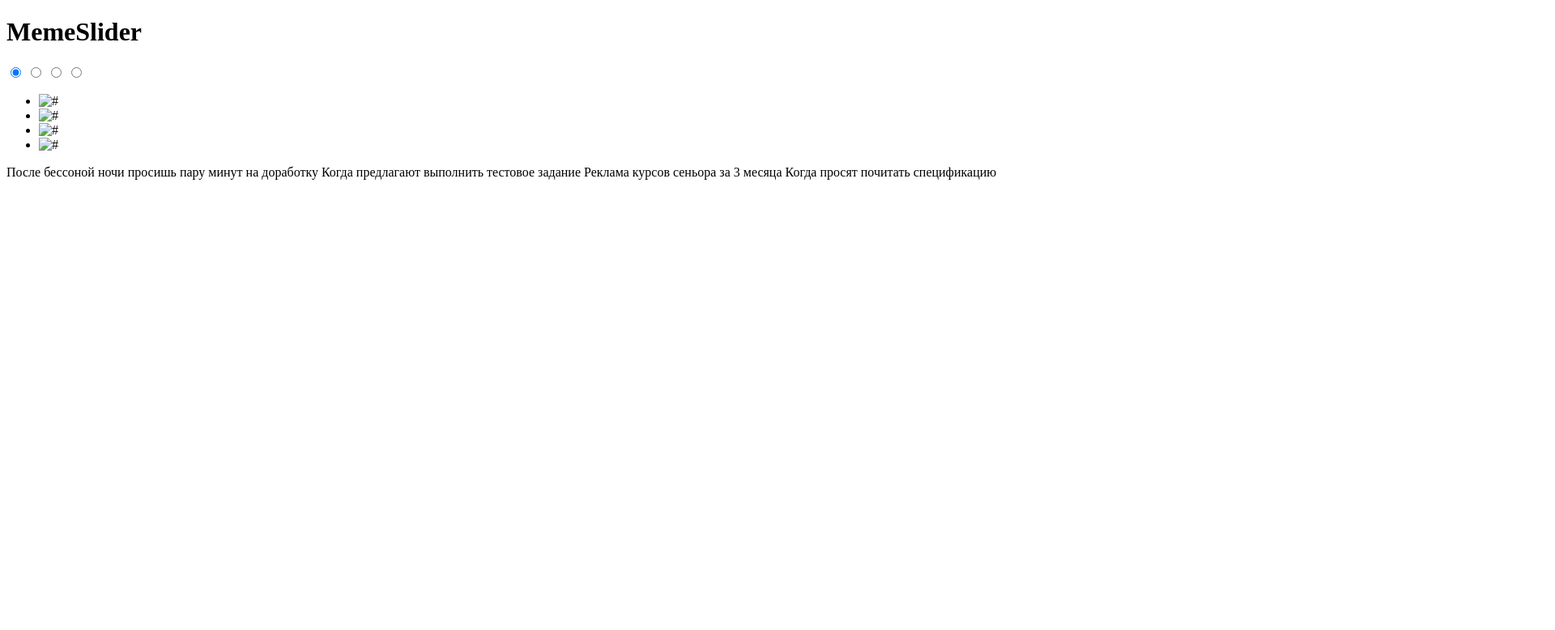
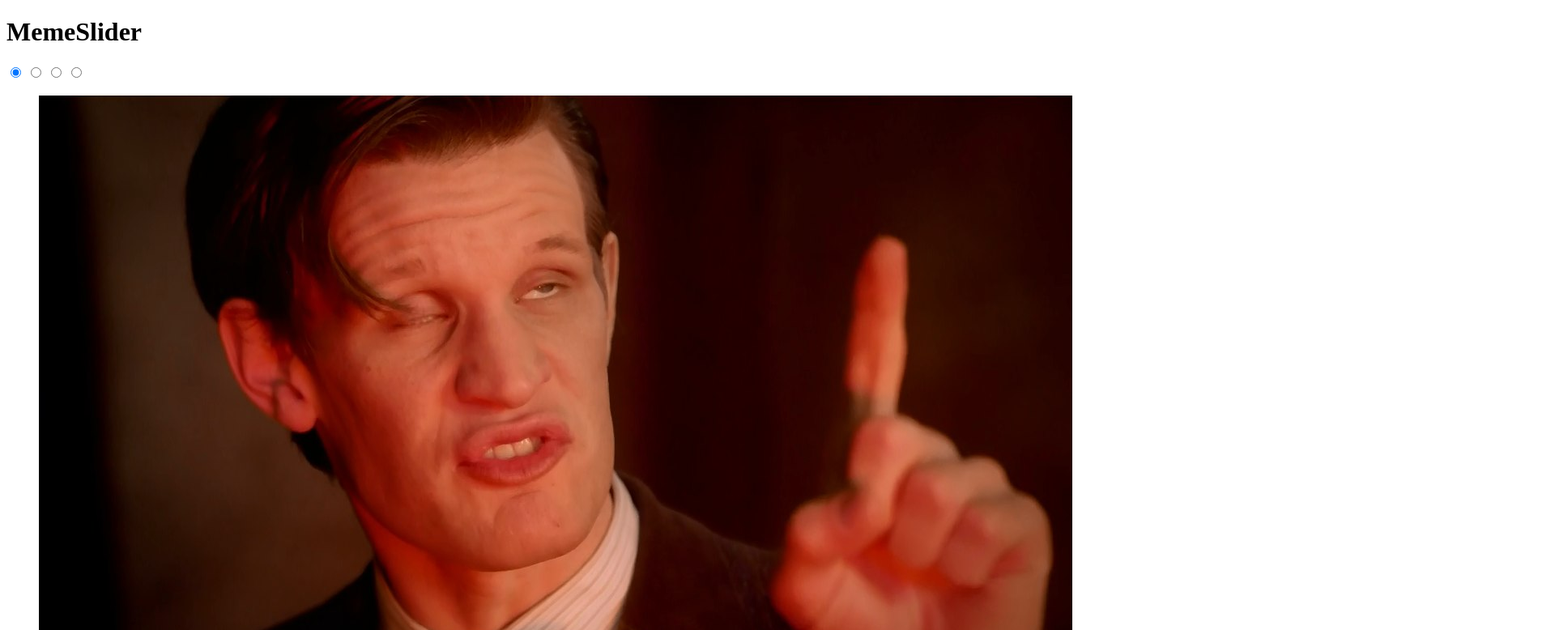
Before and after one commit to IvanK9/cssMemeSlider-old-, a plain HTML site: page cssMemeSlider/index.html in a window 1280 px wide. Shown: the top 778 px of the page at 81% size, 1920 px wide, since content can reach past the window. Drawn offline with Linux system fonts and the light colour scheme.

Commit message:
feat: add style.css and img (Вс, сен 15, 2024 6:37:03 )

```diff
--- a/cssMemeSlider/index.html
+++ b/cssMemeSlider/index.html
@@ -4,6 +4,7 @@
     <meta charset="UTF-8">
     <meta name="viewport" content="width=device-width, initial-scale=1.0">
     <title>MemeSlider</title>
+    <link rel="stylesheet" href="style.css">
 </head>
 <body>
     <header class="header">
@@ -21,16 +22,16 @@
             <div class="slider__slides">
                 <ul class="slider__list">
                     <li class="slider__item">
-                        <img src="#" alt="#" id="img-1" class="slider__img">
+                        <img src="./img/slide-1.jpg" alt="slide-1" id="img-1" class="slider__img">
                     </li>
                     <li class="slider__item">
-                        <img src="#" alt="#" id="img-2" class="slider__img">
+                        <img src="./img/slide-2.jpg" alt="slide-2" id="img-2" class="slider__img">
                     </li>
                     <li class="slider__item">
-                        <img src="#" alt="#" id="img-3" class="slider__img">
+                        <img src="./img/slide-3.jpg" alt="slide-3" id="img-3" class="slider__img">
                     </li>
                     <li class="slider__item">
-                        <img src="#" alt="#" id="img-4" class="slider__img">
+                        <img src="./img/slide-4.jpg" alt="slide-4" id="img-4" class="slider__img">
                     </li>
                 </ul>
             </div>
```
Also changed, not shown: cssMemeSlider/img/slide-1.jpg (added), cssMemeSlider/img/slide-2.jpg (added), cssMemeSlider/img/slide-3.jpg (added), cssMemeSlider/img/slide-4.jpg (added), cssMemeSlider/style.css (added).
